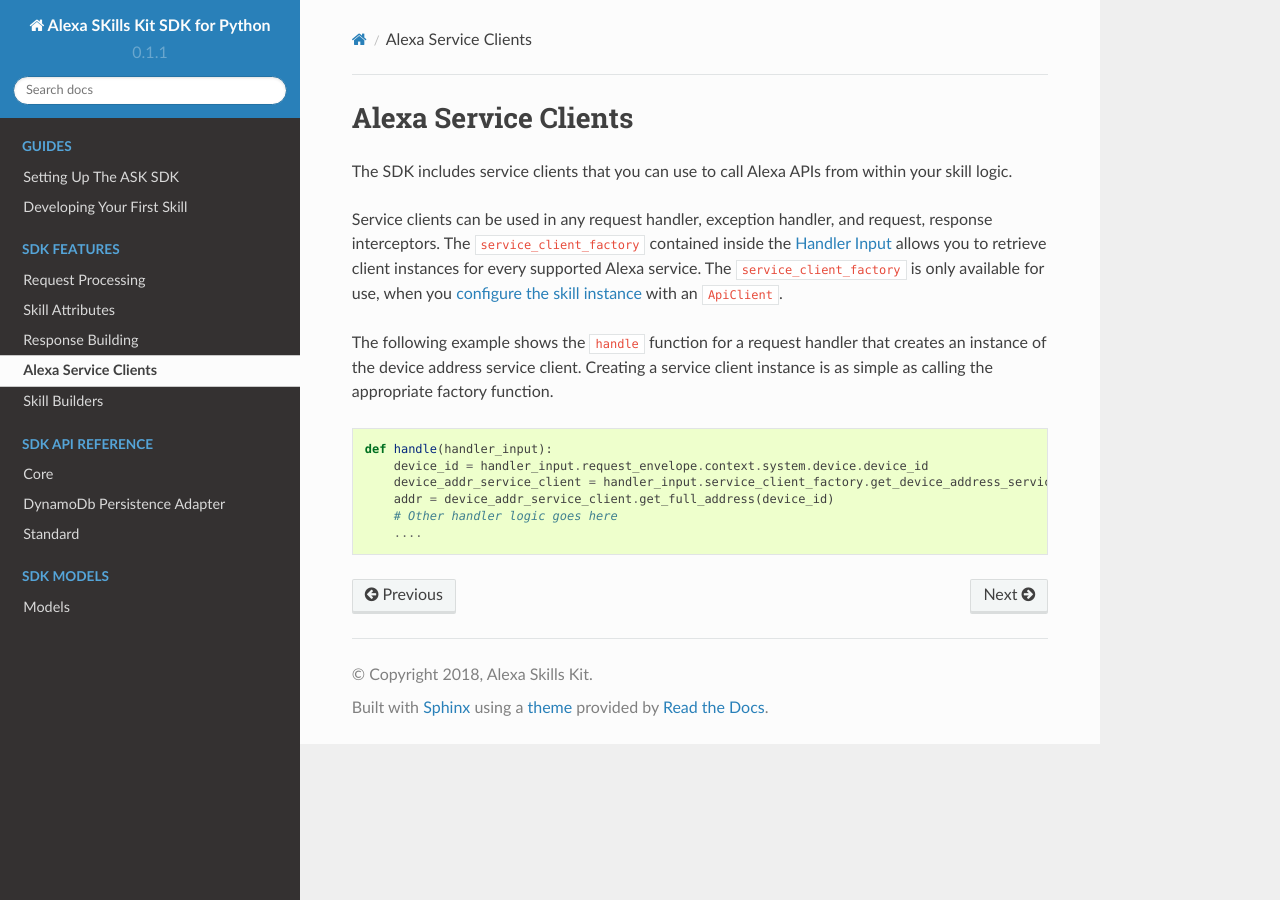
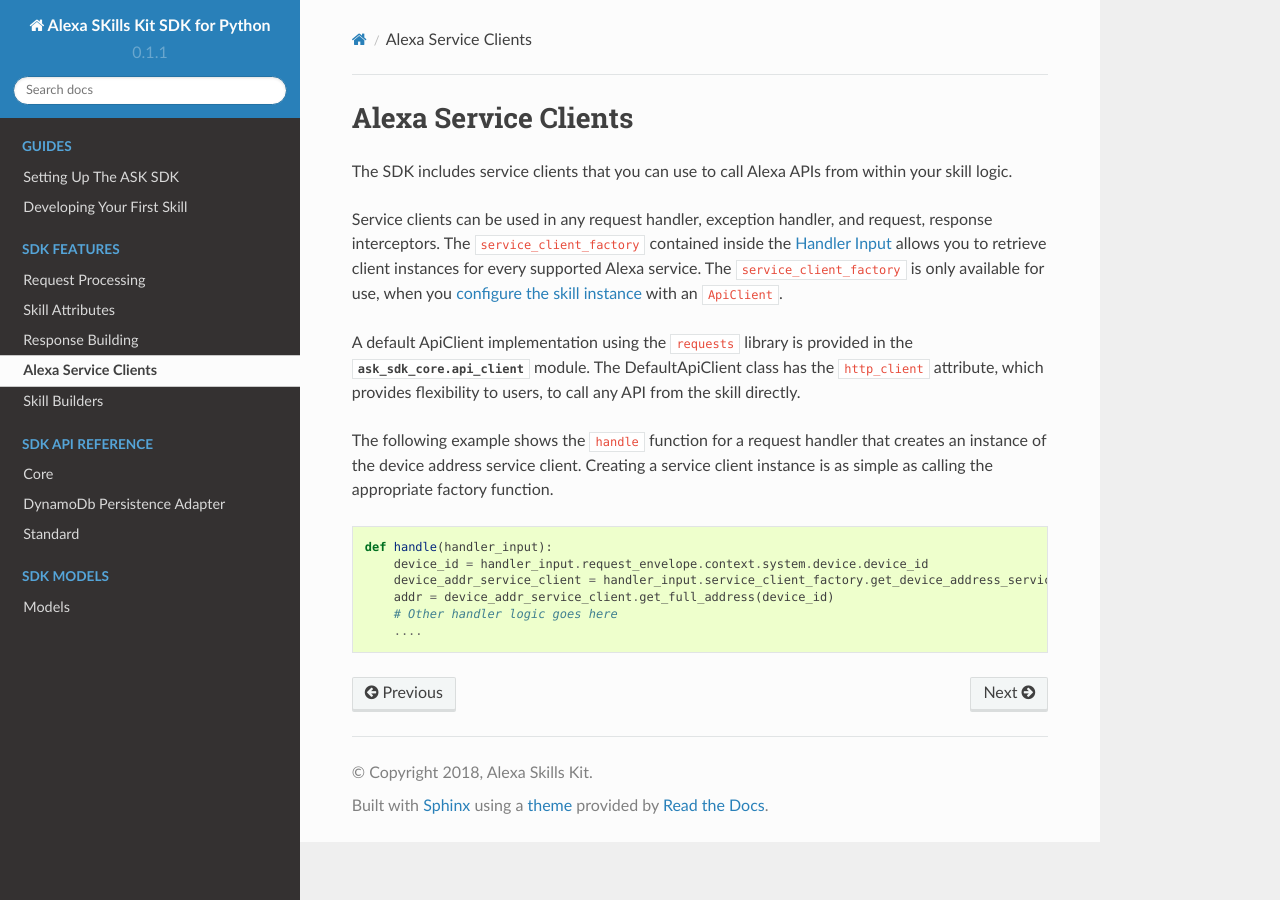
Before and after one commit to alexa/alexa-skills-kit-sdk-for-python, a Sphinx documentation site: the page built from docs/SERVICE_CLIENTS.rst, in a window 1280 px wide. Built offline with Sphinx 7.4.7 and the Read the Docs theme 2.0.0, drawn with Linux system fonts in a browser that asks for light colours.

Commit message:
Include http_client presence in DefaultApiClient

```diff
--- a/docs/SERVICE_CLIENTS.rst
+++ b/docs/SERVICE_CLIENTS.rst
@@ -12,6 +12,11 @@ allows you to retrieve client instances for every supported Alexa service. The
 `configure the skill instance <SKILL_BUILDERS.html#skill-builders>`_
 with an ``ApiClient``.
 
+A default ApiClient implementation using the ``requests``
+library is provided in the :py:class:`ask_sdk_core.api_client` module.
+The DefaultApiClient class has the ``http_client`` attribute, which provides
+flexibility to users, to call any API from the skill directly.
+
 The following example shows the ``handle`` function for a request
 handler that creates an instance of the device address service client.
 Creating a service client instance is as simple as calling the
```
